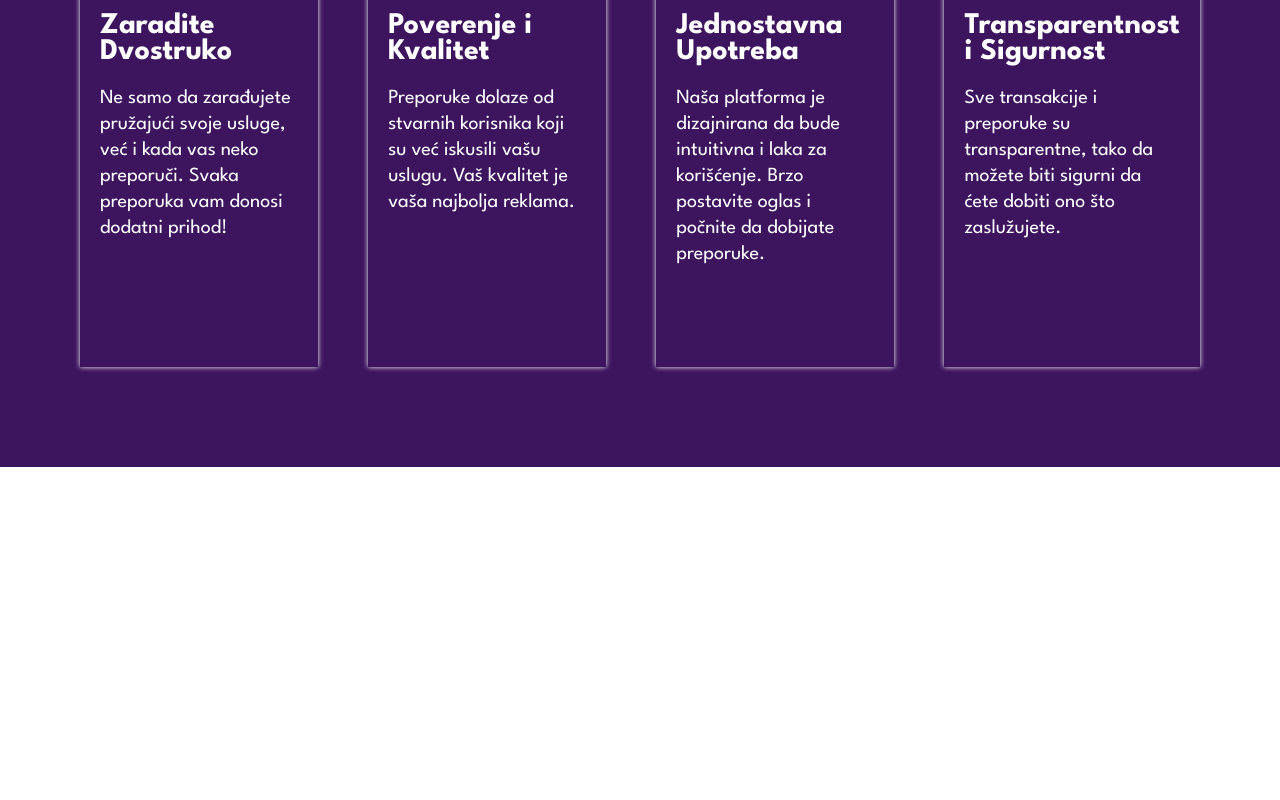
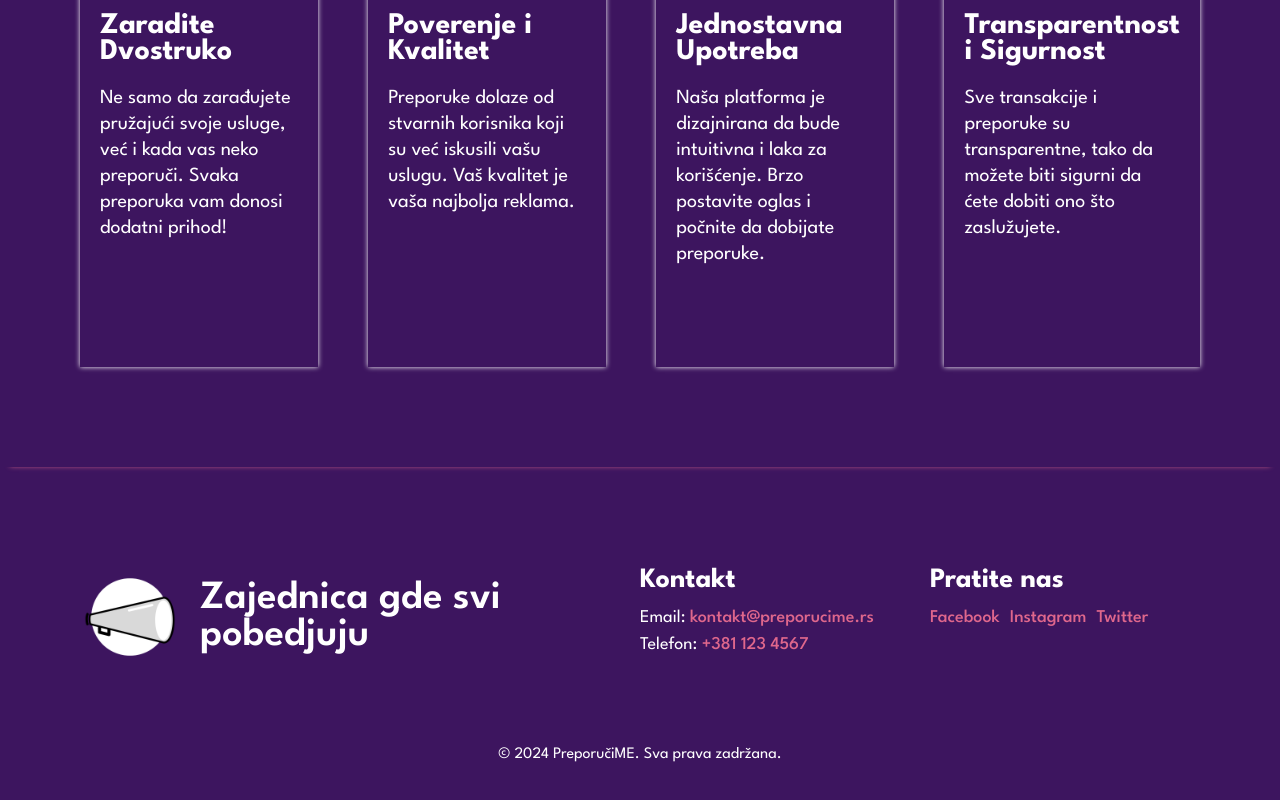
Before and after one commit to VladaPn/preporuciME, a React (Vite) app: page /pretraga in a window 1280 px wide. Shown: the part 1056-1856 px from the top of the page. Before the commit the page ends 1523 px from the top, so only its background shows below. Built offline with nearby package versions, Linux system fonts and the light colour scheme.

Commit message:
footer responsive

```diff
--- a/src/App.jsx
+++ b/src/App.jsx
@@ -5,6 +5,7 @@ import { BrowserRouter as Router, Routes, Route } from 'react-router-dom';
 import { ThemeProvider } from './Context/ThemeContext'
 import Hero from './Components/Hero/Hero';
 import Zasto from './Components/Zasto/Zasto';
+import Footer from './Components/Footer/Footer';
 
 const App = () => {
   return (
@@ -13,6 +14,7 @@ const App = () => {
       <Navbar/>
       <Hero/>
       <Zasto/>
+      <Footer/>
       </ThemeProvider>
     </div>
   )
--- /dev/null
+++ b/src/Components/Footer/Footer.css
@@ -0,0 +1,113 @@
+.footer{
+    padding: 100px 80px 0 80px;
+}
+.footer-main{
+    display: grid;
+    grid-template-columns:1fr 1fr;
+    padding-bottom: 80px;
+}
+.right-footer{
+    display: grid;
+    grid-template-columns:1fr 1fr;
+    gap: 20px;
+}
+.slika-logo{
+    cursor: pointer;
+}
+.slika-logo img{
+    width: 100px;
+}
+.footer h3{
+    font-size: 28px;
+    margin-bottom: 16px;
+}
+.footer-contact p{
+    margin-bottom: 10px;
+}
+.footer a{
+    text-decoration: none;
+    color: #df678c;
+    font-weight: 500;
+    border-bottom: 2px solid transparent;
+}
+.footer a:hover{
+    border-bottom: 2px solid #df678c;
+}
+.footer-contact, .follow-us{
+    font-size: 18px;
+}
+.follow-us a{
+    margin-right: 10px;
+}
+.copyright{
+    text-align: center;
+    padding-bottom: 40px;
+}
+@media(max-width:1138px){
+    .footer-contact, .follow-us{
+        font-size: 16px;
+    }
+}
+@media(max-width:1051px){
+    .footer-main{
+        display: grid;
+        grid-template-columns:1fr 1.2fr;
+        padding-bottom: 80px;
+    }
+}
+@media(max-width:960px){
+    .footer-main{
+        grid-template-columns:1fr;
+        gap: 50px;
+    }
+    .footer-contact, .follow-us{
+        font-size: 18px;
+    }
+}
+@media(max-width:650px){
+    .footer-contact, .follow-us{
+        font-size: 15px;
+    }
+}
+@media(max-width:585px){
+    .slika-logo{
+        display: flex;
+        flex-direction: column;
+        align-items: center;
+        justify-content: center;
+    }
+    .right-footer{
+        grid-template-columns:1fr;
+        gap: 20px;
+        align-items: center;
+    }
+    .footer-contact, .follow-us{
+        font-size: 17px;
+    }
+}
+@media(max-width:512px){
+    .footer{
+        padding: 80px 40px 0 40px;
+    }
+}
+@media(max-width:443px){
+    .copyright{
+        font-size: 14px;
+    }
+    .footer-contact, .follow-us{
+        font-size: 15px;
+    }
+    .footer h3{
+        font-size: 24px;
+    }
+}
+@media (max-width: 331px) {
+    .copyright{
+        font-size: 13px;
+    }
+}
+@media (max-width: 313px) {
+    .copyright{
+        font-size: 12px;
+    }
+}
--- /dev/null
+++ b/src/Components/Footer/Footer.jsx
@@ -0,0 +1,43 @@
+import React, { useContext } from 'react'
+import './Footer.css'
+import { ThemeContext } from '../../Context/ThemeContext'
+import logo_dark from '../../assets/logo_dark.png';
+import logo_light from '../../assets/logo_light.png';
+import { Link } from 'react-router-dom';
+
+const Footer = () => {
+    const {theme} = useContext(ThemeContext);
+  return (
+    <div className={`footer ${theme?'theme-dark theme-normal-shadow':'theme-shadow'}`}>
+        <div className="footer-main">
+      <div className="slika-logo">
+      <img src={`${theme?logo_light:logo_dark}`} alt="" />
+      <p>
+      Zajednica gde svi pobedjuju </p>
+      </div>
+      <div className="right-footer">
+      <div className='footer-contact'>
+        <h3>Kontakt</h3>
+        <p>Email: <a href="mailto:kontakt@preporucime.rs?subject=Upit%20za%20uslugu&body=Pozdrav,%20imam%20pitanje%20u%20vezi%20usluge...">
+        kontakt@preporucime.rs
+</a></p>
+        <p>Telefon: <a href="tel:+3811234567">+381 123 4567</a></p>
+      </div>
+      <div className='follow-us'>
+        <h3>Pratite nas</h3>
+        <p>
+          <a href="https://www.facebook.com/preporucime">Facebook</a>
+          <a href="https://www.instagram.com/preporucime">Instagram</a>
+          <a href="https://www.twitter.com/preporucime">Twitter</a>
+          </p>
+          </div>
+          </div>
+          </div>
+          <div className="copyright">
+          &copy; {new Date().getFullYear()} PreporučiME. Sva prava zadržana.
+          </div>
+    </div>
+  )
+}
+
+export default Footer
```
